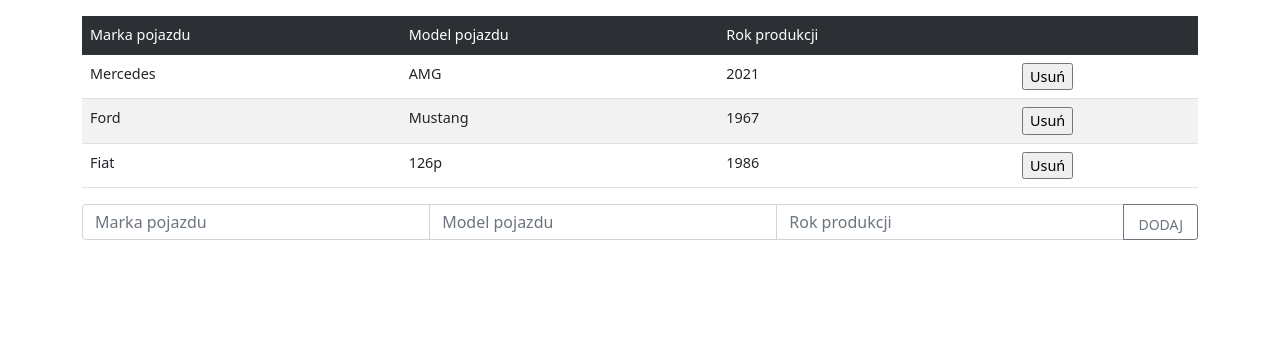
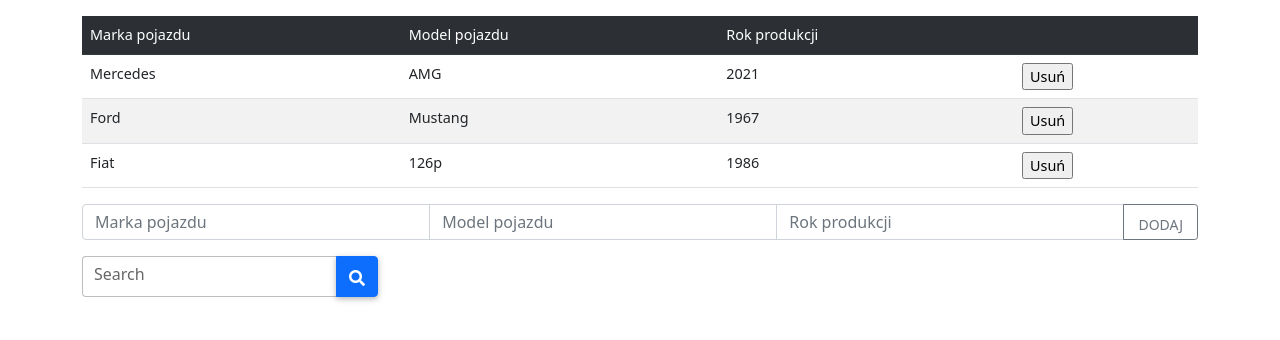
Before and after one commit to zgawronski/tabela, a website: page index.html in a window 1280 px wide. Drawn offline with nearby package versions, Linux system fonts and the light colour scheme.

Commit message:
bit scripts

```diff
--- a/index.html
+++ b/index.html
@@ -71,6 +71,15 @@
           Dodaj
         </button>
       </div>
+      <div class="input-group mt-3">
+        <div class="form-outline">
+          <input type="search" id="search-input" class="form-control" />
+          <label class="form-label" for="search-input">Search</label>
+        </div>
+        <button type="button" class="btn btn-primary" id="search-button">
+          <i class="fas fa-search"></i>
+        </button>
+      </div>
     </div>
     <script src="src/js/sort.js"></script>
     <script src="src/js/script.js"></script>
--- a/src/js/script.js
+++ b/src/js/script.js
@@ -3,7 +3,7 @@
 const newRok = document.getElementById('rok');
 let table = document.getElementById('cars');
 
-console.log(newMarka.value.length);
+// add new rows
 const AddTab = () => {
   let x = table.rows.length;
   let id = 'tbl' + x;
@@ -26,6 +26,7 @@
   }
 };
 
+// delete rows
 const DelTab = (r) => {
   let de = r.parentNode.parentNode.rowIndex;
   table.deleteRow(de);
--- /dev/null
+++ b/src/js/search.js
@@ -0,0 +1,5 @@
+const searchButton = document.getElementById('search-button');
+const searchInput = document.getElementById('search-input');
+searchButton.addEventListener('click', () => {
+  const inputValue = searchInput.value;
+});
```
